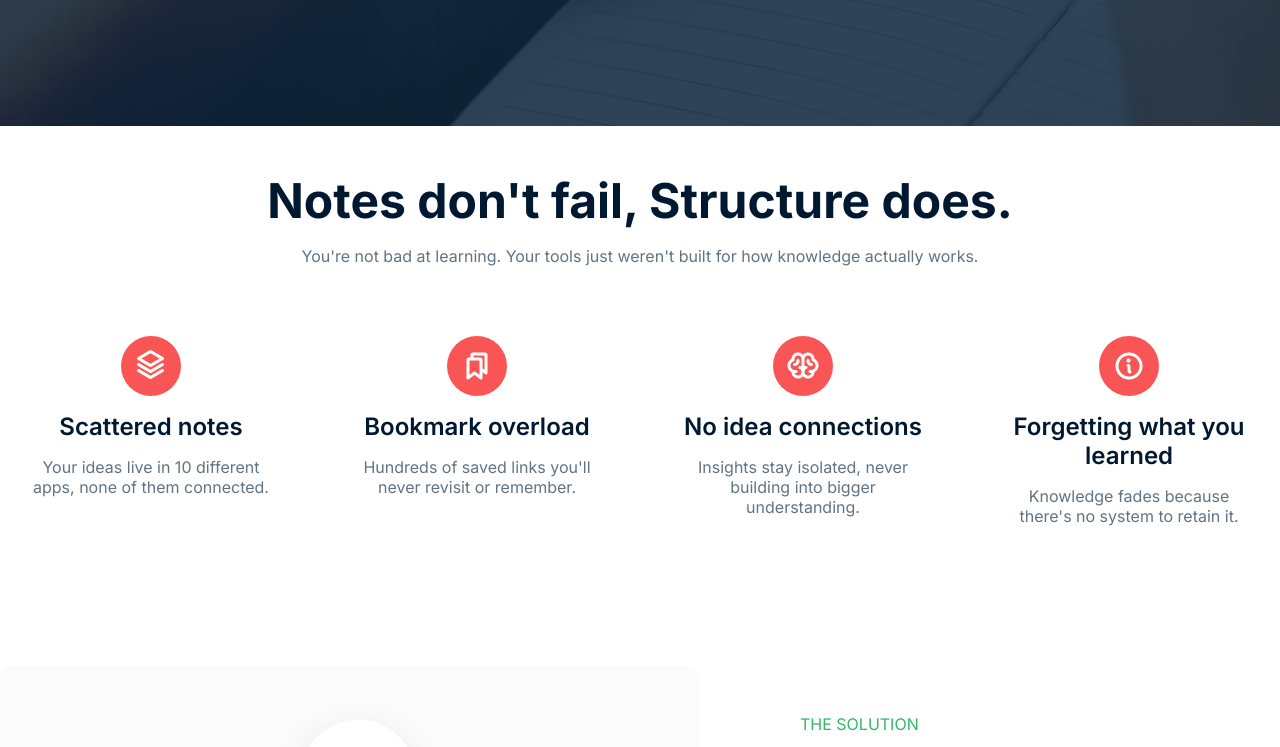
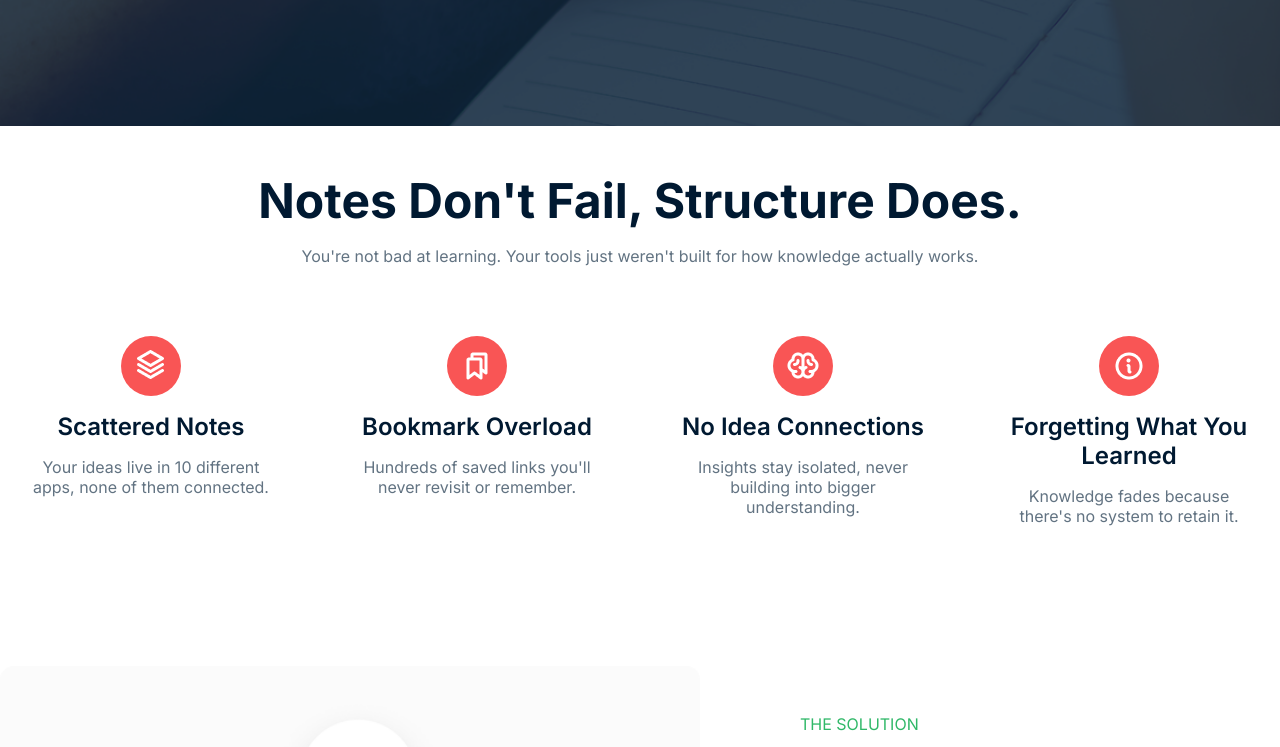
Before and after one commit to sazeeb-saha/B13-A01-Knowledge-Vault, a plain HTML site: page index.html in a window 1280 px wide. Shown: the part 702-1449 px from the top of the page. Drawn offline with Linux system fonts and the light colour scheme.

Commit message:
fixed some capital letter issue

```diff
--- a/index.html
+++ b/index.html
@@ -69,7 +69,7 @@
     </header>
     <main>
       <div class="problem-section">
-        <h2>Notes don't fail, Structure does.</h2>
+        <h2 class="capitalized">Notes don't fail, Structure does.</h2>
         <p>
           You're not bad at learning. Your tools just weren't built for how
           knowledge actually works.
@@ -77,24 +77,24 @@
         <div class="card-section">
           <div class="card">
             <div class="icon"><img src="assets/Vector.png" alt="" /></div>
-            <h2>Scattered notes</h2>
+            <h2 class="capitalized">Scattered notes</h2>
             <p>Your ideas live in 10 different apps, none of them connected.</p>
           </div>
           <div class="card">
             <div class="icon"><img src="assets/Bookmarks.png" alt="" /></div>
-            <h2>Bookmark overload</h2>
+            <h2 class="capitalized">Bookmark overload</h2>
             <p>Hundreds of saved links you'll never revisit or remember.</p>
           </div>
           <div class="card">
             <div class="icon"><img src="assets/Brain.png" alt="" /></div>
-            <h2>No idea connections</h2>
+            <h2 class="capitalized">No idea connections</h2>
             <p>
               Insights stay isolated, never building into bigger understanding.
             </p>
           </div>
           <div class="card">
             <div class="icon"><img src="assets/Info.png" alt="" /></div>
-            <h2>Forgetting what you learned</h2>
+            <h2 class="capitalized">Forgetting what you learned</h2>
             <p>Knowledge fades because there's no system to retain it.</p>
           </div>
         </div>
@@ -160,13 +160,13 @@
         <div class="footer-logo">
           <p>Social Links</p>
           <div class="social-logo">
-            <a href="https://x.com/"
+            <a href="https://x.com/" target="_blank"
               ><i class="fa-brands fa-square-x-twitter"></i
             ></a>
-            <a href="https://www.linkedin.com/"
+            <a href="https://www.linkedin.com/" target="_blank"
               ><i class="fa-brands fa-linkedin"></i
             ></a>
-            <a href="https://www.facebook.com/"
+            <a href="https://www.facebook.com/" target="_blank"
               ><i class="fa-brands fa-square-facebook"></i
             ></a>
           </div>
--- a/style/style.css
+++ b/style/style.css
@@ -17,6 +17,9 @@
 }
 .color-green {
   color: #30b868;
+}
+.capitalized {
+  text-transform: capitalize;
 }
 
 /* Hero section */
@@ -292,7 +295,7 @@ footer {
   max-width: 1600px;
   margin: 0 auto;
   text-align: center;
-  border-top: 1px solid rgba(255, 255, 255, 0.557);
+  border-top: 1px solid rgba(255, 255, 255, 0.078);
 }
 .copyright p {
   margin-top: 30px;
```
